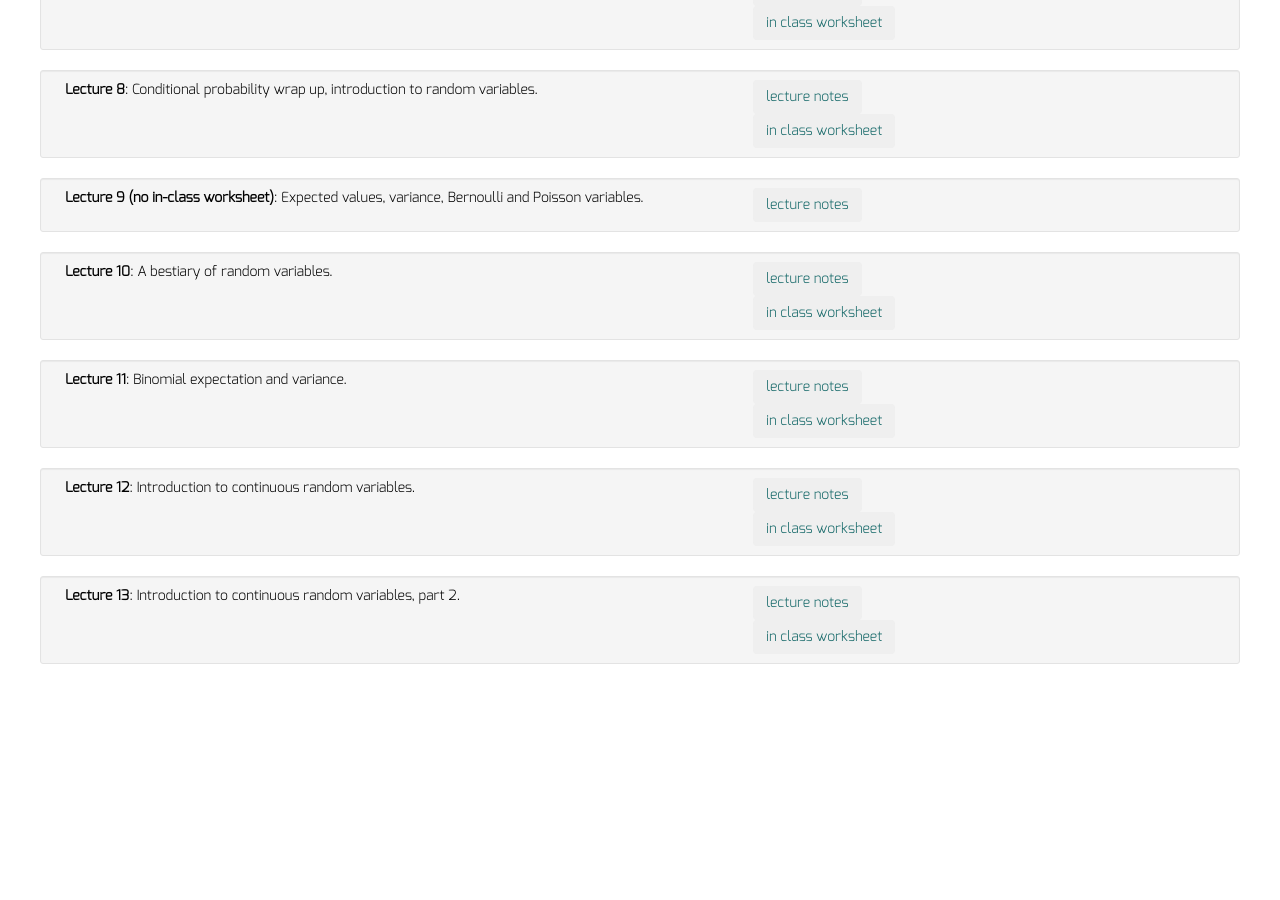
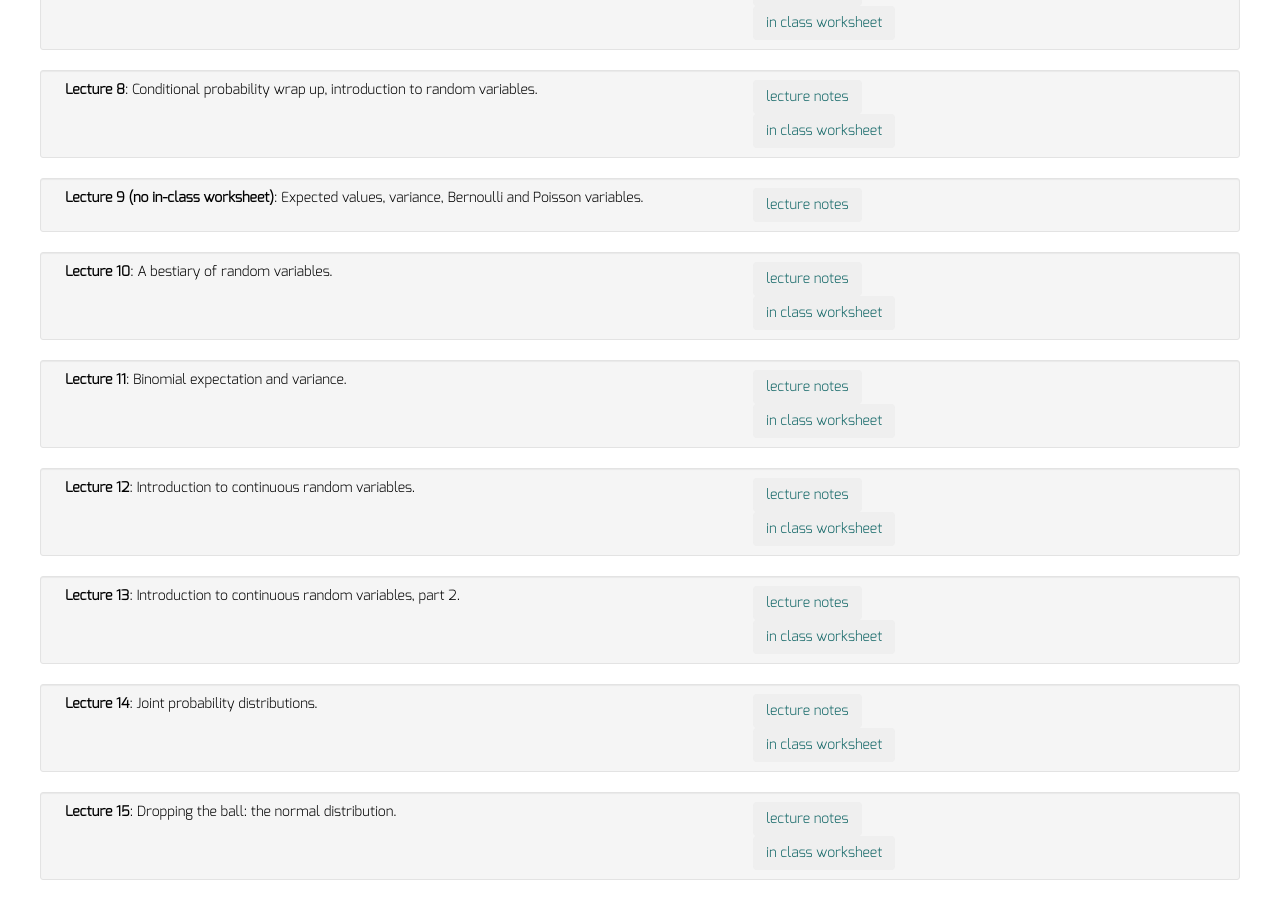
Before and after one commit to dkrashen/probability, a Jekyll site: the page built from lectures/index.html, in a window 1280 px wide and 900 px high, scrolled down 918 px. Built offline with Jekyll 4.4.1, drawn with Linux system fonts in a browser that asks for light colours; nearby versions of some CDN libraries; before the commit the page ends 1602 px from its top, so only the background shows below that.

Commit message:
updates for lectures 14, 15, hw7

```diff
--- a/_data/homework.yml
+++ b/_data/homework.yml
@@ -16,3 +16,6 @@
 - title: "Homework 6"
   filename: "hw6.pdf"
   due: "Friday, March 15"
+- title: "Homework 7"
+  filename: "hw7.pdf"
+  due: "Friday, March 29"
--- a/_data/lectures.yml
+++ b/_data/lectures.yml
@@ -50,3 +50,11 @@
   filename: "lecture13.pdf"
   description: "Introduction to continuous random variables, part 2."
   quizfilename: "quiz13.pdf"
+- title: "Lecture 14"
+  filename: "lecture14.pdf"
+  description: "Joint probability distributions."
+  quizfilename: "quiz14.pdf"
+- title: "Lecture 15"
+  filename: "lecture15.pdf"
+  description: "Dropping the ball: the normal distribution."
+  quizfilename: "quiz15.pdf"
```
Also changed, not shown: 5 other files.
